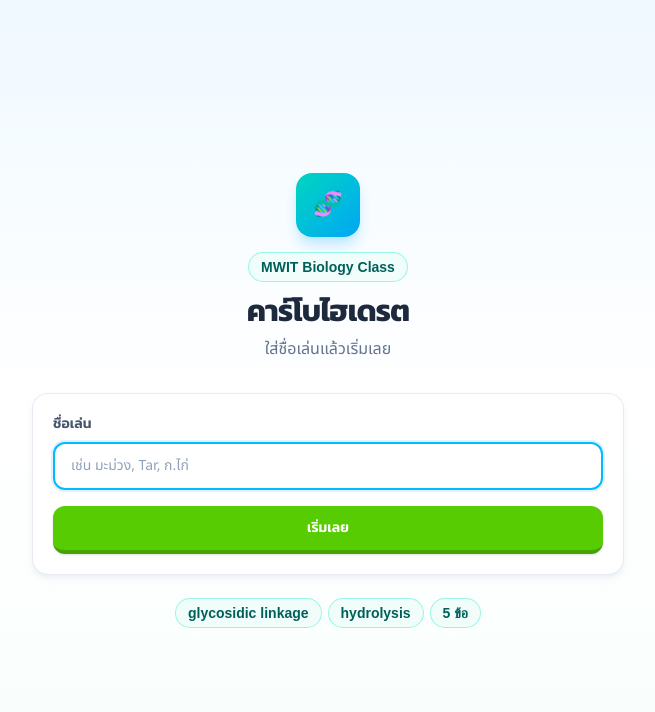
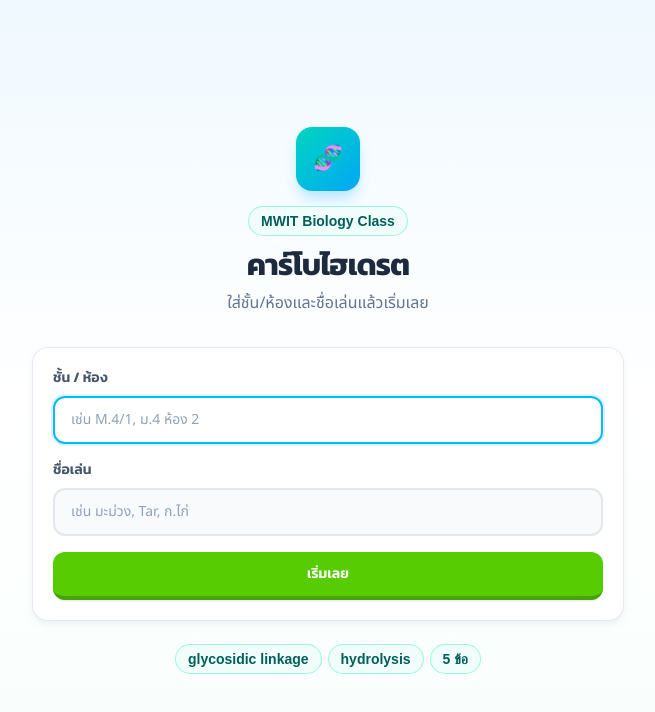
Before and after one commit to asenayai/carb-quiz, a Next.js app: page / in a window 1280 px wide. Shown: the top 712 px of the page, without its empty margins (312-967 px from the left). Built offline with nearby package versions, Linux system fonts and the light colour scheme; a web font is replaced by a local one.

Commit message:
Let students enter class/room on the home page before quiz.
Store ชั้น/ห้อง in session, tag submissions for admin filtering, and show the class chip during the quiz.

Co-authored-by: Cursor <cursoragent@cursor.com>

```diff
--- a/app/api/submit/route.ts
+++ b/app/api/submit/route.ts
@@ -13,6 +13,7 @@ const pickSchema = z.object({
 
 const bodySchema = z.object({
   nickname: z.string().trim().min(1).max(24),
+  classLabel: z.string().trim().min(1).max(48).optional(),
   picks: z.array(pickSchema).length(5),
   durationSec: z.number().int().min(0).optional(),
 });
@@ -28,10 +29,12 @@ export async function POST(request: Request) {
       );
     }
 
-    const { nickname, picks, durationSec } = parsed.data;
+    const { nickname, classLabel: studentClass, picks, durationSec } =
+      parsed.data;
     const computed = computeAttempt(picks);
     const supabase = getSupabase();
-    const classLabel = await getCurrentClass(supabase);
+    const classLabel =
+      studentClass?.trim() || (await getCurrentClass(supabase));
 
     const { data: attempt, error: attemptError } = await supabase
       .from("quiz_attempts")
--- a/app/page.tsx
+++ b/app/page.tsx
@@ -13,7 +13,7 @@ export default function HomePage() {
           คาร์โบไฮเดรต
         </h1>
         <p className="mt-2 text-base text-slate-500">
-          ใส่ชื่อเล่นแล้วเริ่มเลย
+          ใส่ชั้น/ห้องและชื่อเล่นแล้วเริ่มเลย
         </p>
       </header>
       <NicknameForm />
--- a/components/AdminClassSettings.tsx
+++ b/components/AdminClassSettings.tsx
@@ -88,13 +88,13 @@ export function AdminClassSettings({
         ชั้นเรียน
       </h3>
       <p className="mb-4 text-sm text-slate-500">
-        ตั้งชื่อชั้นก่อนให้นักเรียนทำ quiz · รีเซ็ตเมื่อเริ่มชั้นใหม่
+        นักเรียนกรอกชั้น/ห้องที่หน้าแรก · กรองและรีเซ็ตผลตามชั้นได้ที่นี่
       </p>
 
       <div className="grid gap-4 lg:grid-cols-2">
         <div className="space-y-3">
           <label className="font-heading block text-sm font-medium text-slate-600">
-            ชั้นเรียนปัจจุบัน (นักเรียนใหม่จะบันทึกในชั้นนี้)
+            ค่าเริ่มต้น (ใช้เมื่อนักเรียนไม่ได้กรอกชั้น/ห้อง)
           </label>
           <div className="flex gap-2">
             <Input
--- a/components/NicknameForm.tsx
+++ b/components/NicknameForm.tsx
@@ -4,31 +4,67 @@ import { useRouter } from "next/navigation";
 import { useState } from "react";
 import { Button, Card, Input } from "./ui";
 
-const NICKNAME_KEY = "carb-quiz-nickname";
+export const NICKNAME_KEY = "carb-quiz-nickname";
+export const CLASS_KEY = "carb-quiz-class";
 
 export function getStoredNickname(): string | null {
   if (typeof window === "undefined") return null;
   return sessionStorage.getItem(NICKNAME_KEY);
 }
 
+export function getStoredClass(): string | null {
+  if (typeof window === "undefined") return null;
+  return sessionStorage.getItem(CLASS_KEY);
+}
+
 export function NicknameForm() {
   const router = useRouter();
   const [nickname, setNickname] = useState("");
+  const [classRoom, setClassRoom] = useState("");
   const [error, setError] = useState("");
 
   function handleStart() {
-    const trimmed = nickname.trim();
-    if (!trimmed) {
+    const trimmedName = nickname.trim();
+    const trimmedClass = classRoom.trim();
+
+    if (!trimmedName) {
       setError("ใส่ชื่อเล่นก่อนนะ");
       return;
     }
-    sessionStorage.setItem(NICKNAME_KEY, trimmed.slice(0, 24));
+    if (!trimmedClass) {
+      setError("ใส่ชั้น/ห้องก่อนนะ");
+      return;
+    }
+
+    sessionStorage.setItem(NICKNAME_KEY, trimmedName.slice(0, 24));
+    sessionStorage.setItem(CLASS_KEY, trimmedClass.slice(0, 48));
     router.push("/quiz");
   }
 
   return (
     <Card className="mx-auto w-full">
-      <label htmlFor="nickname" className="font-heading mb-2 block text-sm font-semibold text-slate-600">
+      <label
+        htmlFor="class-room"
+        className="font-heading mb-2 block text-sm font-semibold text-slate-600"
+      >
+        ชั้น / ห้อง
+      </label>
+      <Input
+        id="class-room"
+        placeholder="เช่น M.4/1, ม.4 ห้อง 2"
+        maxLength={48}
+        value={classRoom}
+        onChange={(e) => {
+          setClassRoom(e.target.value);
+          setError("");
+        }}
+        autoFocus
+      />
+
+      <label
+        htmlFor="nickname"
+        className="font-heading mb-2 mt-4 block text-sm font-semibold text-slate-600"
+      >
         ชื่อเล่น
       </label>
       <Input
@@ -41,7 +77,6 @@ export function NicknameForm() {
           setError("");
         }}
         onKeyDown={(e) => e.key === "Enter" && handleStart()}
-        autoFocus
       />
       {error && <p className="mt-2 text-sm font-medium text-red-500">{error}</p>}
       <Button className="mt-4 w-full" onClick={handleStart}>
--- a/components/QuizRunner.tsx
+++ b/components/QuizRunner.tsx
@@ -3,7 +3,7 @@
 import Image from "next/image";
 import { useRouter } from "next/navigation";
 import { useCallback, useEffect, useRef, useState } from "react";
-import { getStoredNickname } from "./NicknameForm";
+import { getStoredClass, getStoredNickname } from "./NicknameForm";
 import { Button, Card, CHOICE_TILE_CLASS, ProgressBar } from "./ui";
 import { QUESTIONS } from "@/lib/quiz-data";
 import type { PickPayload } from "@/lib/types";
@@ -82,7 +82,8 @@ export function QuizRunner({
     }
 
     const nickname = getStoredNickname();
-    if (!nickname) {
+    const classLabel = getStoredClass();
+    if (!nickname || !classLabel) {
       router.replace("/");
       return;
     }
@@ -94,6 +95,7 @@ export function QuizRunner({
         headers: { "Content-Type": "application/json" },
         body: JSON.stringify({
           nickname,
+          classLabel,
           picks: picksRef.current,
           durationSec: Math.round((Date.now() - startedAt) / 1000),
         }),
@@ -116,10 +118,17 @@ export function QuizRunner({
 
   return (
     <div className="mx-auto w-full max-w-5xl px-2 sm:px-4">
-      <div className="mb-4 flex items-center justify-between text-sm font-semibold text-slate-500">
-        <span className="font-heading rounded-full bg-sky-100 px-4 py-1.5 font-semibold text-sky-700">
-          ข้อ {current + 1}/{QUESTIONS.length}
-        </span>
+      <div className="mb-4 flex items-center justify-between gap-2 text-sm font-semibold text-slate-500">
+        <div className="flex flex-wrap items-center gap-2">
+          <span className="font-heading rounded-full bg-sky-100 px-4 py-1.5 font-semibold text-sky-700">
+            ข้อ {current + 1}/{QUESTIONS.length}
+          </span>
+          {getStoredClass() && (
+            <span className="font-heading rounded-full bg-teal-50 px-3 py-1 text-xs font-medium text-teal-700 ring-1 ring-teal-200">
+              {getStoredClass()}
+            </span>
+          )}
+        </div>
         <span
           className={`mono-science flex h-12 w-12 items-center justify-center rounded-full text-xl font-bold tabular-nums ${
             timeLeft <= 5 && !answered
```
Also changed, not shown: 2 other files (tests, documents, lock files or other folders).
